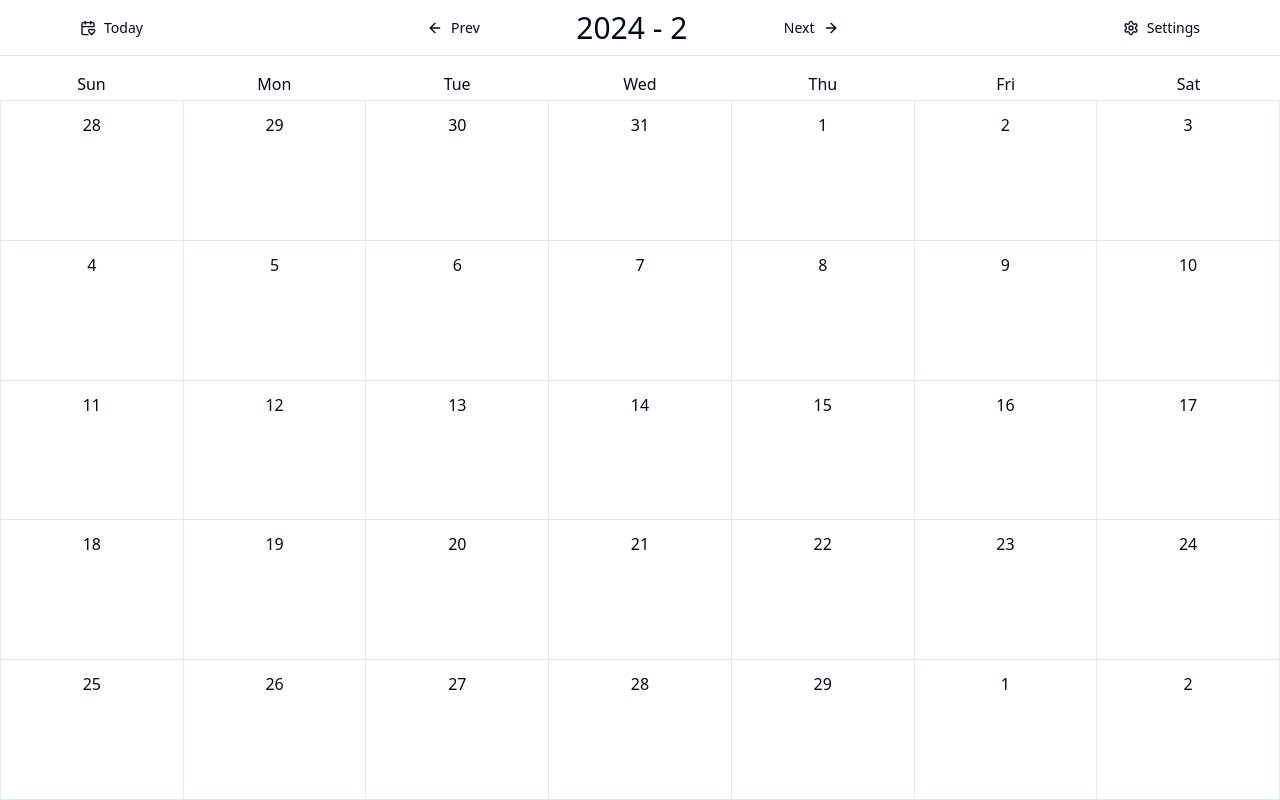
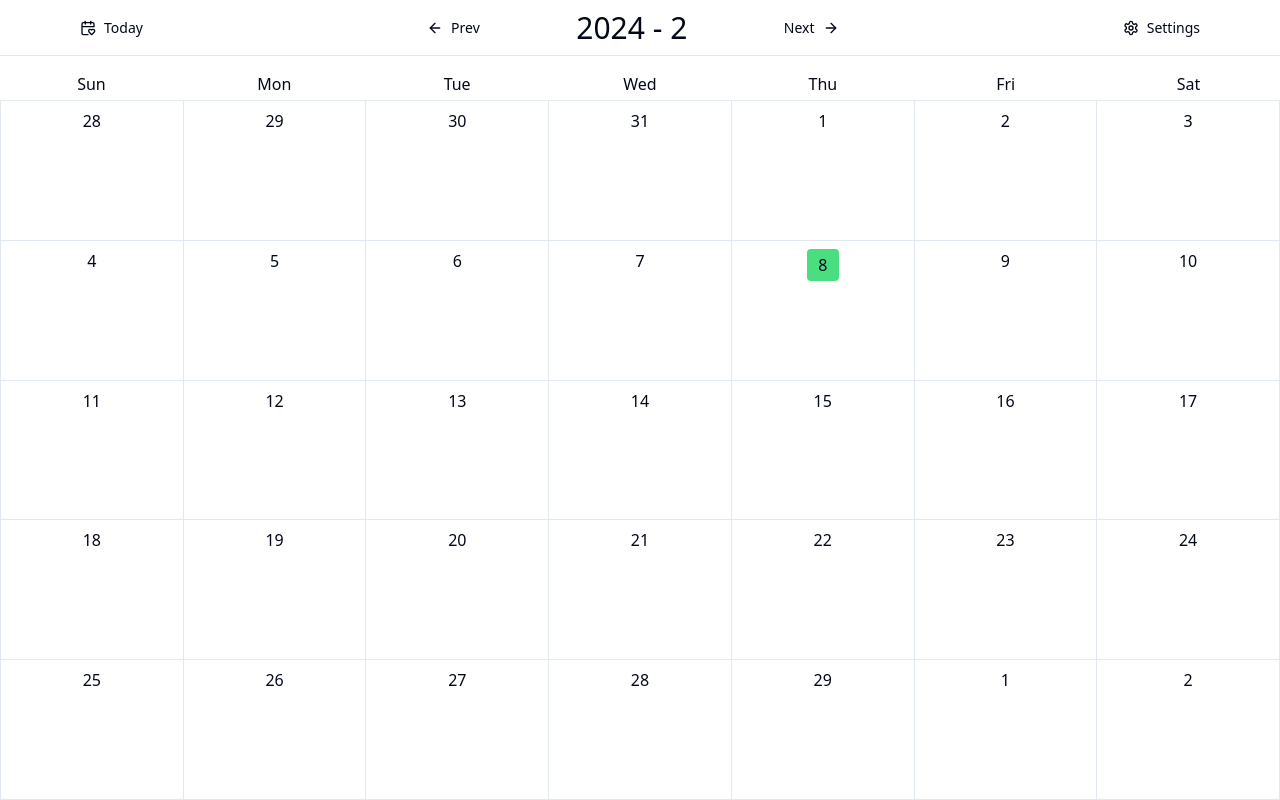
Before and after one commit to sitogi/calendar-memo, a React (Vite) app: page /month in a window 1280 px wide. Built offline with nearby package versions, Linux system fonts and the light colour scheme.

Commit message:
Applied color to today's date

```diff
--- a/src/features/MonthCalendar/hooks/useDisplayDaysOfMonth.ts
+++ b/src/features/MonthCalendar/hooks/useDisplayDaysOfMonth.ts
@@ -1,10 +1,10 @@
 import { useMemo } from 'react';
 
 import { WeekOrigin } from '~/features/MonthCalendar/types';
-import { getEndDayOfMonth, getNextMonthDaysOfFinalWeek, getPrevMonthDaysOfFirstWeek, getWeekDays } from '~/utils/date';
+import { getEndDateOfMonth, getNextMonthDaysOfFinalWeek, getPrevMonthDaysOfFirstWeek, getWeekDays } from '~/utils/date';
 
 type ReturnType = {
-  displayDays: number[];
+  displayDates: Date[];
   weekdays: string[];
 };
 
@@ -13,8 +13,8 @@ export const useDisplayDaysOfMonth = (year: number, month: number, weekOrigin: W
     return getPrevMonthDaysOfFirstWeek(Number(year), Number(month), weekOrigin);
   }, [year, month, weekOrigin]);
 
-  const endDayOfMonth = useMemo(() => {
-    return getEndDayOfMonth(Number(year), Number(month));
+  const endDateOfMonth = useMemo(() => {
+    return getEndDateOfMonth(Number(year), Number(month));
   }, [year, month]);
 
   const nextMonthDaysOfFinalWeek = useMemo(() => {
@@ -25,12 +25,19 @@ export const useDisplayDaysOfMonth = (year: number, month: number, weekOrigin: W
     return getWeekDays(weekOrigin);
   }, [weekOrigin]);
 
-  const displayDays: number[] = [];
-  displayDays.push(...daysOfFirstWeekOfPrevMonth);
-  for (let i = 1; i <= endDayOfMonth; i++) {
-    displayDays.push(i);
+  const displayDates: Date[] = [];
+
+  displayDates.push(...daysOfFirstWeekOfPrevMonth);
+
+  for (let i = 1; i <= endDateOfMonth.getDate(); i++) {
+    const date = new Date();
+    date.setFullYear(year);
+    date.setMonth(month - 1);
+    date.setDate(i);
+    displayDates.push(date);
   }
-  displayDays.push(...nextMonthDaysOfFinalWeek);
 
-  return { displayDays, weekdays };
+  displayDates.push(...nextMonthDaysOfFinalWeek);
+
+  return { displayDates, weekdays };
 };
--- a/src/features/MonthCalendar/index.tsx
+++ b/src/features/MonthCalendar/index.tsx
@@ -1,5 +1,6 @@
 import { JSX, useState } from 'react';
 
+import { isToday } from 'date-fns';
 import { ArrowLeft, ArrowRight, CalendarHeart, Settings } from 'lucide-react';
 import { Link } from 'react-router-dom';
 
@@ -16,11 +17,12 @@ import {
 import { useDateParams } from '~/features/MonthCalendar/hooks/useDateParams';
 import { useDisplayDaysOfMonth } from '~/features/MonthCalendar/hooks/useDisplayDaysOfMonth';
 import { WeekOrigin } from '~/features/MonthCalendar/types';
+import { cn } from '~/lib/utils';
 
 export const MonthCalendar = (): JSX.Element => {
   const { year, month } = useDateParams();
   const [weekOrigin, setWeekOrigin] = useState<WeekOrigin>('sun');
-  const { displayDays, weekdays } = useDisplayDaysOfMonth(year, month, weekOrigin);
+  const { displayDates, weekdays } = useDisplayDaysOfMonth(year, month, weekOrigin);
 
   return (
     <div className="h-screen flex flex-col">
@@ -74,18 +76,20 @@ export const MonthCalendar = (): JSX.Element => {
         })}
       </div>
       <div className="h-full grid grid-cols-7 grid-rows-auto-fill border-t border-l">
-        {displayDays.map((day, index) => (
-          <Day key={index} day={day} />
+        {displayDates.map((date, index) => (
+          <Day key={index} date={date} />
         ))}
       </div>
     </div>
   );
 };
 
-const Day = ({ day }: { day: number }): JSX.Element => {
+const Day = ({ date }: { date: Date }): JSX.Element => {
   return (
-    <div className="h-full border-b border-r">
-      <div className="flex items-center justify-center h-12">{day}</div>
+    <div className={cn('h-full', 'border-b', 'border-r')}>
+      <div className={cn('flex', 'items-center', 'justify-center', 'h-12')}>
+        <div className={cn('size-8', 'text-center', isToday(date) && 'bg-green-400 rounded p-1')}>{date.getDate()}</div>
+      </div>
     </div>
   );
 };
--- a/src/utils/date.ts
+++ b/src/utils/date.ts
@@ -12,36 +12,41 @@ export function getWeekDays(weekOrigin: WeekOrigin = 'sun'): WeekDay[] {
   return ['Mon', 'Tue', 'Wed', 'Thu', 'Fri', 'Sat', 'Sun'];
 }
 
-export function getEndDayOfMonth(year: number, month: number): number {
+export function getEndDateOfMonth(year: number, month: number): Date {
   const date = new Date(year, month - 1);
-  const endOfMonth = lastDayOfMonth(date);
 
-  return endOfMonth.getDate();
+  return lastDayOfMonth(date);
 }
 
-export function getPrevMonthDaysOfFirstWeek(year: number, month: number, weekOrigin: WeekOrigin = 'sun'): number[] {
+export function getPrevMonthDaysOfFirstWeek(year: number, month: number, weekOrigin: WeekOrigin = 'sun'): Date[] {
   const firstOfMonth = new Date(year, month - 1, 1);
   const weekDay = getDay(firstOfMonth);
-  const days = [];
-  const endDayOfLastMonth = getEndDayOfMonth(year, month - 1);
+  const dates = [];
+  const endDayOfLastMonth = getEndDateOfMonth(year, month - 1);
 
   for (let i = weekOrigin === 'sun' ? weekDay - 1 : weekDay - 2; i >= 0; i--) {
-    days.push(endDayOfLastMonth - i);
+    const date = new Date(endDayOfLastMonth);
+    date.setDate(endDayOfLastMonth.getDate() - i);
+    dates.push(date);
   }
 
-  return days;
+  return dates;
 }
 
-export function getNextMonthDaysOfFinalWeek(year: number, month: number, weekOrigin: WeekOrigin = 'sun'): number[] {
+export function getNextMonthDaysOfFinalWeek(year: number, month: number, weekOrigin: WeekOrigin = 'sun'): Date[] {
   const date = new Date(year, month - 1);
   const endOfMonth = lastDayOfMonth(date);
   const weekDay = getDay(endOfMonth);
   const end = weekOrigin === 'sun' ? 6 - weekDay : 7 - weekDay;
-  const days = [];
+  const dates: Date[] = [];
 
   for (let i = 1; i <= end; i++) {
-    days.push(i);
+    const date = new Date();
+    date.setFullYear(year);
+    date.setMonth(month);
+    date.setDate(i);
+    dates.push(date);
   }
 
-  return days;
+  return dates;
 }
```
